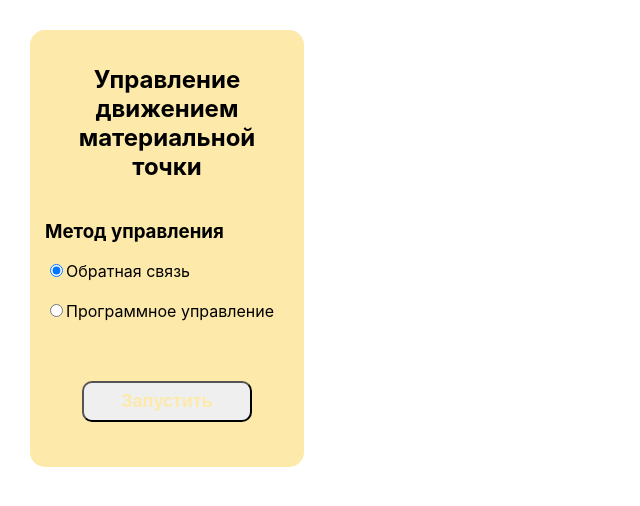
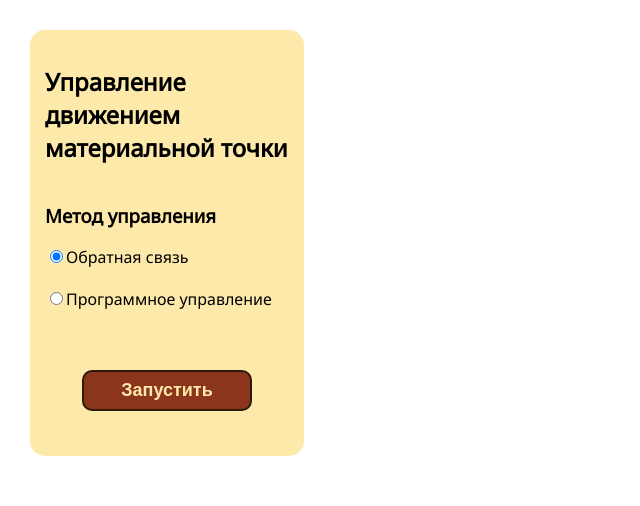
Before and after one commit to thesmol/otu_material_dot, a React (Create React App) app: page / in a window 1280 px wide. Shown: the top 506 px of the page, without its empty margins (0-640 px from the left). Built offline with nearby package versions, Linux system fonts and the light colour scheme.

Commit message:
implement some basic css

```diff
--- a/src/App.css
+++ b/src/App.css
@@ -1,38 +1,16 @@
 .App {
-  text-align: center;
+    margin: 0;
+    padding: 0;
+    font-family: 'Noto Sans', sans-serif;
 }
 
-.App-logo {
-  height: 40vmin;
-  pointer-events: none;
+button {
+    border: 2px solid #2c1b09; /* Установка цвета и ширины границы */
+    transition: all 0.3s ease; /* Добавление анимации перехода */
+    background-color: #8b351c;
 }
 
-@media (prefers-reduced-motion: no-preference) {
-  .App-logo {
-    animation: App-logo-spin infinite 20s linear;
-  }
+button:hover {
+    background-color: #2c1b09;
+    border: 2px solid #8b351c;
 }
-
-.App-header {
-  background-color: #282c34;
-  min-height: 100vh;
-  display: flex;
-  flex-direction: column;
-  align-items: center;
-  justify-content: center;
-  font-size: calc(10px + 2vmin);
-  color: white;
-}
-
-.App-link {
-  color: #61dafb;
-}
-
-@keyframes App-logo-spin {
-  from {
-    transform: rotate(0deg);
-  }
-  to {
-    transform: rotate(360deg);
-  }
-}
```
